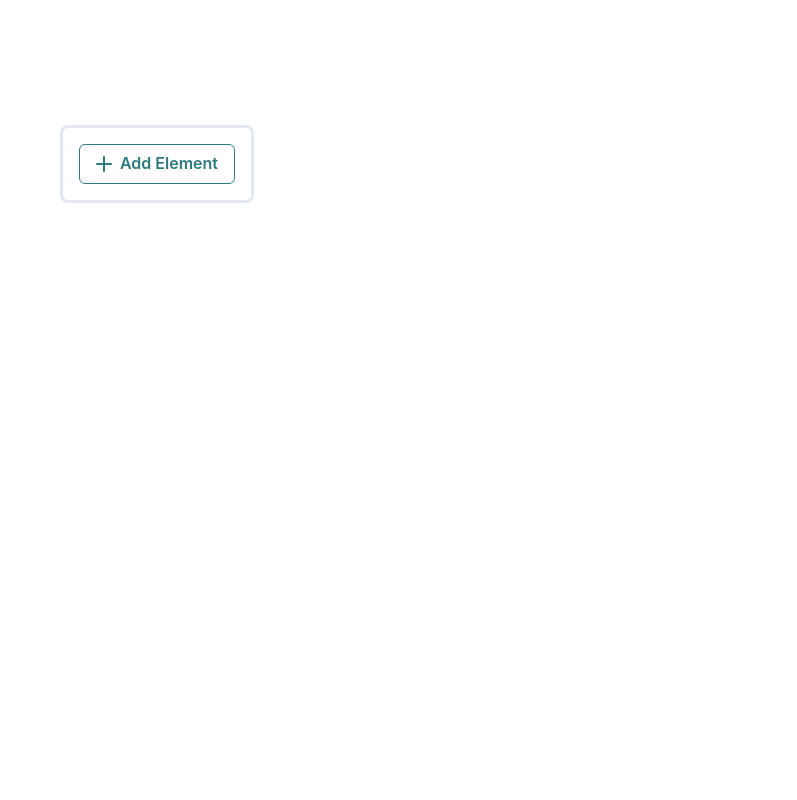
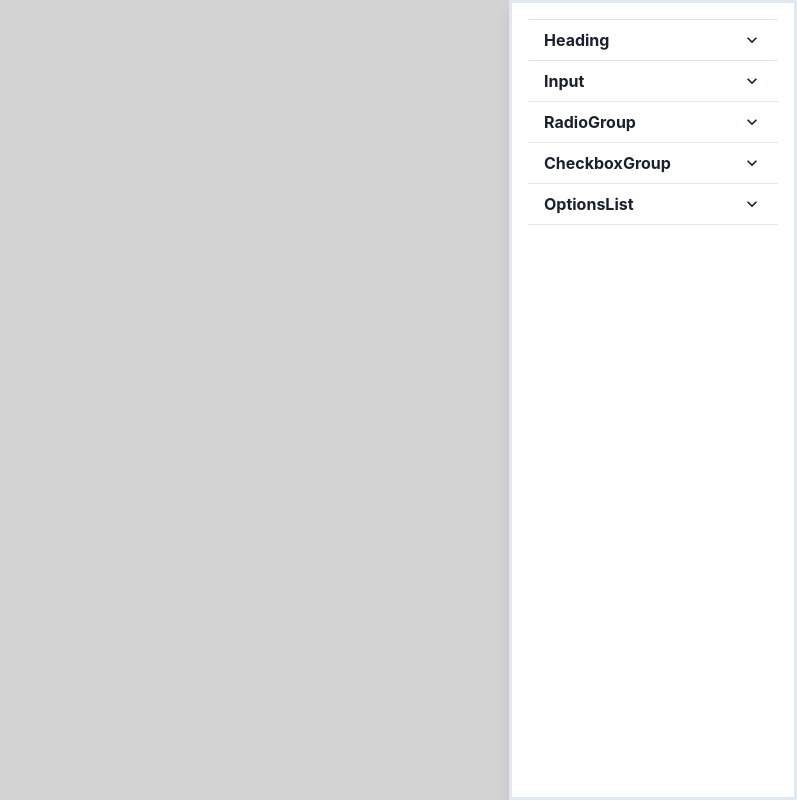
Before and after one commit to arsh1198/Form-Builder-ReactJS, a Next.js app: page /builder in a window 1280 px wide. Shown: the whole page, without its empty margins (483-1280 px from the left). Built offline with nearby package versions, Linux system fonts and the light colour scheme.

Commit message:
Blocks sideBar

```diff
--- /dev/null
+++ b/components/BlocksSidebar.js
@@ -0,0 +1,75 @@
+import {
+  Flex,
+  Text,
+  Center,
+  ButtonGroup,
+  Button,
+  IconButton,
+  Box,
+  VStack,
+  useDisclosure,
+  Accordion,
+  AccordionButton,
+  AccordionIcon,
+  AccordionPanel,
+  AccordionItem,
+  Heading,
+} from "@chakra-ui/react";
+import { AddIcon } from "@chakra-ui/icons";
+
+const AddButton = ({ data, k }) => {
+  console.log("key =>", k);
+  return (
+    <AccordionItem>
+      <AccordionButton>
+        <Text fontSize={16} fontWeight="bold" flex="1" textAlign="left">
+          {k}
+        </Text>
+        <AccordionIcon />
+      </AccordionButton>
+      <AccordionPanel>
+        <VStack mt={2}>
+          {data.map((text) => {
+            return (
+              <ButtonGroup
+                colorScheme="teal"
+                size="sm"
+                w="100%"
+                isAttached
+                variant="outline"
+              >
+                <Button w="100%" mr="-px">
+                  {text}
+                </Button>
+                <IconButton icon={<AddIcon />}></IconButton>
+              </ButtonGroup>
+            );
+          })}
+        </VStack>
+      </AccordionPanel>
+    </AccordionItem>
+  );
+};
+
+const BlocksSidebar = () => {
+  const blocks = {
+    Heading: ["Small", "Medium", "Large"],
+    Input: ["Text", "Email", "Number"],
+    RadioGroup: ["Radio Group"],
+    CheckboxGroup: ["Chekbox Group"],
+    OptionsList: ["Options List"],
+  };
+  return (
+    <Box>
+      <VStack h="100%" p={4} borderRadius="lg">
+        <Accordion w="100%">
+          {Object.keys(blocks).map((key) => {
+            return <AddButton data={blocks[key]} k={key} />;
+          })}
+        </Accordion>
+      </VStack>
+    </Box>
+  );
+};
+
+export default BlocksSidebar;
--- a/components/blocks/HeadingBlock.js
+++ b/components/blocks/HeadingBlock.js
@@ -3,7 +3,7 @@ import { Box, Heading } from "@chakra-ui/react";
 const HeadingBlock = ({ value }) => {
   return (
     <Box my={5}>
-      <Heading>{value}</Heading>
+      <Heading size="lg">{value}</Heading>
     </Box>
   );
 };
--- a/dummyDb.js
+++ b/dummyDb.js
@@ -31,7 +31,7 @@ const data = {
               },
               {
                 type: "CheckboxGroup",
-                label: "skills",
+                label: "Skills",
 
                 values: ["NextJS", "React", "MongoDB", "Express"],
               },
@@ -39,8 +39,8 @@ const data = {
                 type: "SelectList",
                 label: "Prefferd Job Profile",
                 values: [
-                  "Frontend Devf",
-                  "Backend Devf",
+                  "Frontend Dev.",
+                  "Backend Dev.",
                   "UI/UX designer",
                   "Project Analyst",
                   "Testing Prof.",
--- a/pages/builder.js
+++ b/pages/builder.js
@@ -1,69 +1,15 @@
-import {
-  Text,
-  Center,
-  Button,
-  Box,
-  Modal,
-  ModalOverlay,
-  ModalContent,
-  VStack,
-  useDisclosure,
-} from "@chakra-ui/react";
-import { AddIcon } from "@chakra-ui/icons";
-import { useState } from "react";
+import { Box, Flex } from "@chakra-ui/react";
+import BlocksSidebar from "../components/BlocksSidebar";
 
-const Element = ({ type }) => {
-  switch (type) {
-    case "Text":
-      return <Text>Helooo</Text>;
-    case "Input":
-      return <Input> </Input>;
-  }
-};
-
-const Builder = () => {
-  const { isOpen, onOpen, onClose } = useDisclosure();
-  const elements = [];
-
+export default function Builder() {
   return (
-    <Center>
-      <Box>
-        <Box p={4} mt={125} borderWidth="3px" borderRadius="lg" color>
-          <Button
-            onClick={onOpen}
-            leftIcon={<AddIcon />}
-            colorScheme="teal"
-            variant="outline"
-          >
-            Add Element
-          </Button>
+    <Box>
+      <Flex>
+        <Box h="100vh" bg="lightgrey" flex={1}></Box>
+        <Box boxShadow="lg" borderWidth={3} h="100vh" w="18rem">
+          <BlocksSidebar />
         </Box>
-        <Modal isOpen={isOpen} onClose={onClose}>
-          <ModalOverlay />
-          <ModalContent p={10}>
-            <VStack spacing={2}>
-              <Button
-                colorScheme="teal"
-                onClick={() => {
-                  elements.push("Text");
-                }}
-              >
-                Text
-              </Button>
-              <Button
-                colorScheme="teal"
-                onClick={() => {
-                  elements.push("Input");
-                }}
-              >
-                Input
-              </Button>
-            </VStack>
-          </ModalContent>
-        </Modal>
-      </Box>
-    </Center>
+      </Flex>
+    </Box>
   );
-};
-
-export default Builder;
+}
```
